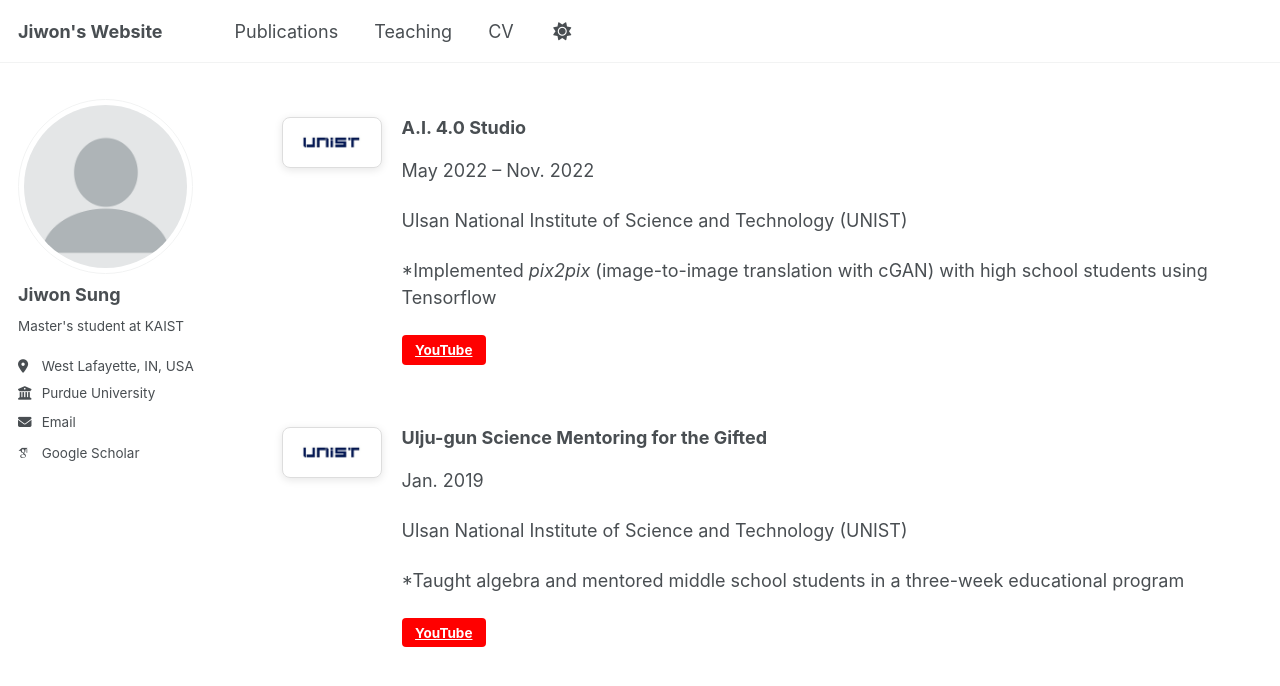
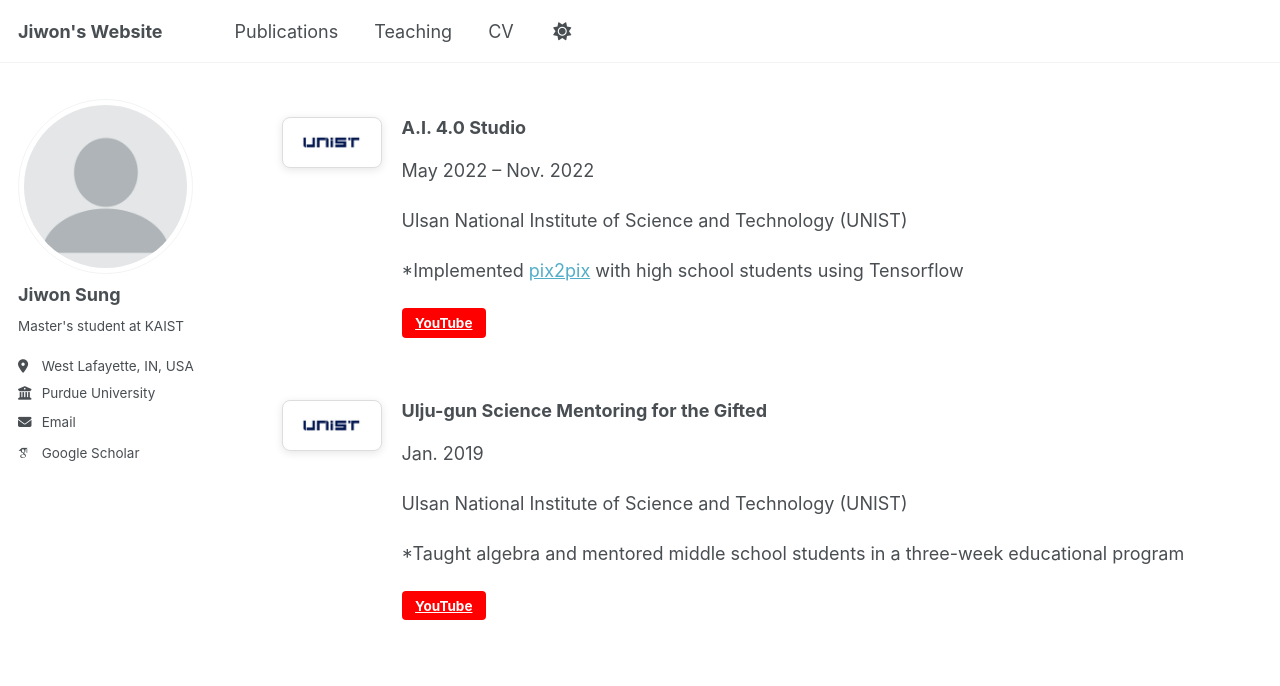
Before and after one commit to sunione/sunione.github.io, a Jekyll site: the page built from _pages/teaching.md, in a window 1280 px wide and 900 px high, scrolled down 2177 px. Shown: the top 686 px of the window. Built offline with Jekyll 4.4.1, drawn with Linux system fonts in a browser that asks for light colours; some web fonts are replaced.

Commit message:
Update teaching.md

```diff
--- a/_pages/teaching.md
+++ b/_pages/teaching.md
@@ -135,7 +135,7 @@ Mentoring Experience
     <h3 style="margin-top: 0;"> A.I. 4.0 Studio </h3>
     <p> May 2022 – Nov. 2022 </p>
     <p> Ulsan National Institute of Science and Technology (UNIST) </p>
-    <p> *Implemented <em>pix2pix</em> (image-to-image translation with cGAN) with high school students using Tensorflow </p>
+    <p> *Implemented <a href="https://openaccess.thecvf.com/content_cvpr_2017/html/Isola_Image-To-Image_Translation_With_CVPR_2017_paper.html">pix2pix</a> with high school students using Tensorflow </p>
     <p>
       <a href="https://www.youtube.com/watch?v=VZ19ihWSSXs&list=PLk3Up81lz3FWdovNRmj-PSFsaYUPgWi80&index=5" class="btn btn--youtube btn--small">YouTube</a>
     </p>
```
